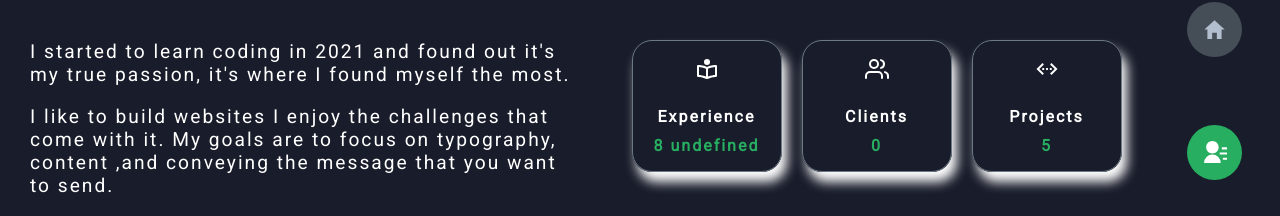
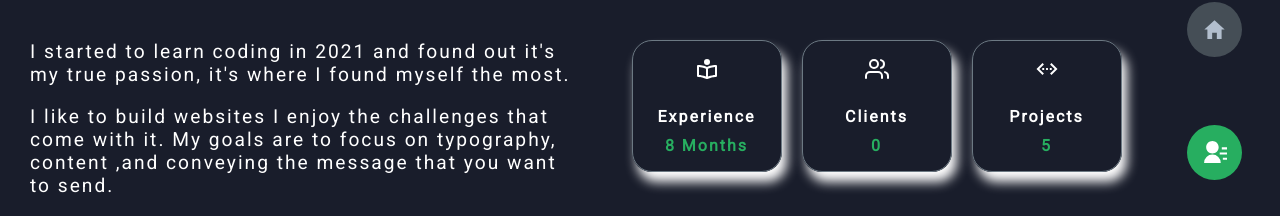
Before and after one commit to DeiaHamad/Project-5-Portfolio-Version-1, a React (Create React App) app: page / in a window 1280 px wide. Both pictures are taken after a click on the button 1214 px from the left and 338 px from the top of the page. Shown: the part 186-402 px from the top of the page. Built offline with nearby package versions, Linux system fonts and the light colour scheme.

Commit message:
fixing some bugs

```diff
--- a/src/components/aboutMe/infos/Infos.js
+++ b/src/components/aboutMe/infos/Infos.js
@@ -1,10 +1,11 @@
 import React from "react";
 import InfoBlock from "./dependencies/InfoBlock";
 import myData from "../../../data/myData";
+import { string } from "prop-types";
 
 function Infos() {
   const { exp, clients, projects } = myData;
-  const expText = `${exp.num} ${exp.text}`;
+  const expText = `${exp.num.toString()} ${exp.unit}`;
 
   return (
     <div className="infos" data-testid="infos">
```
